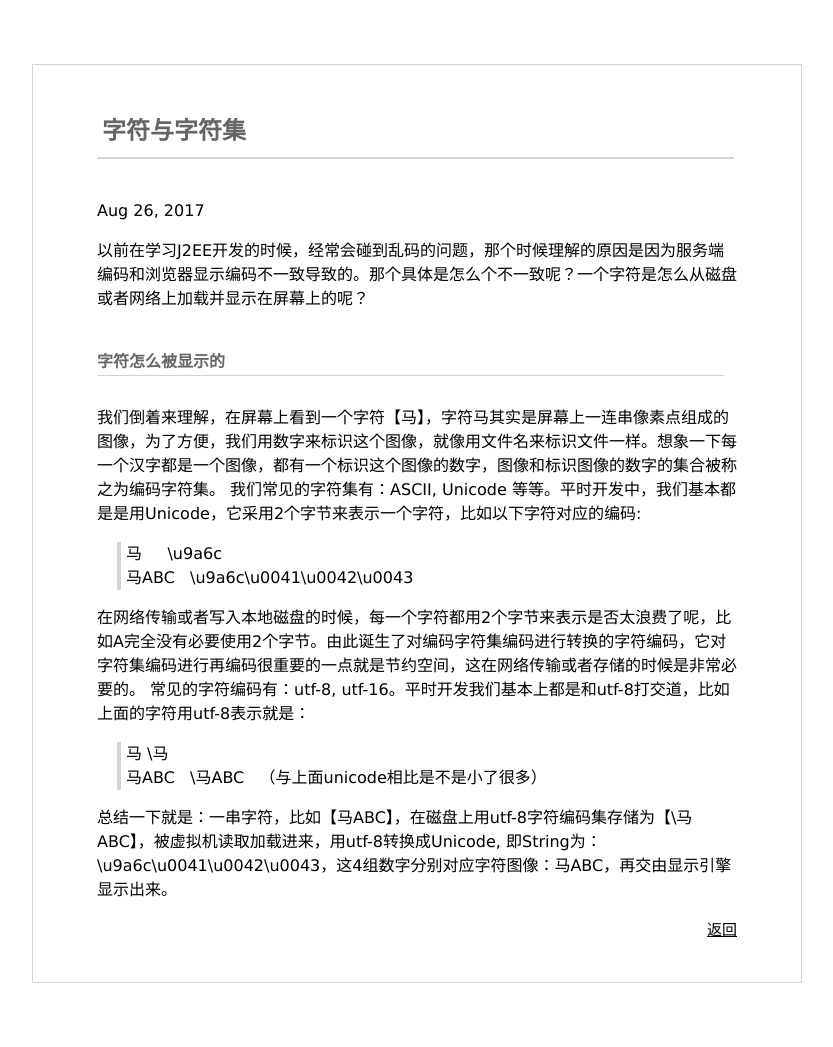
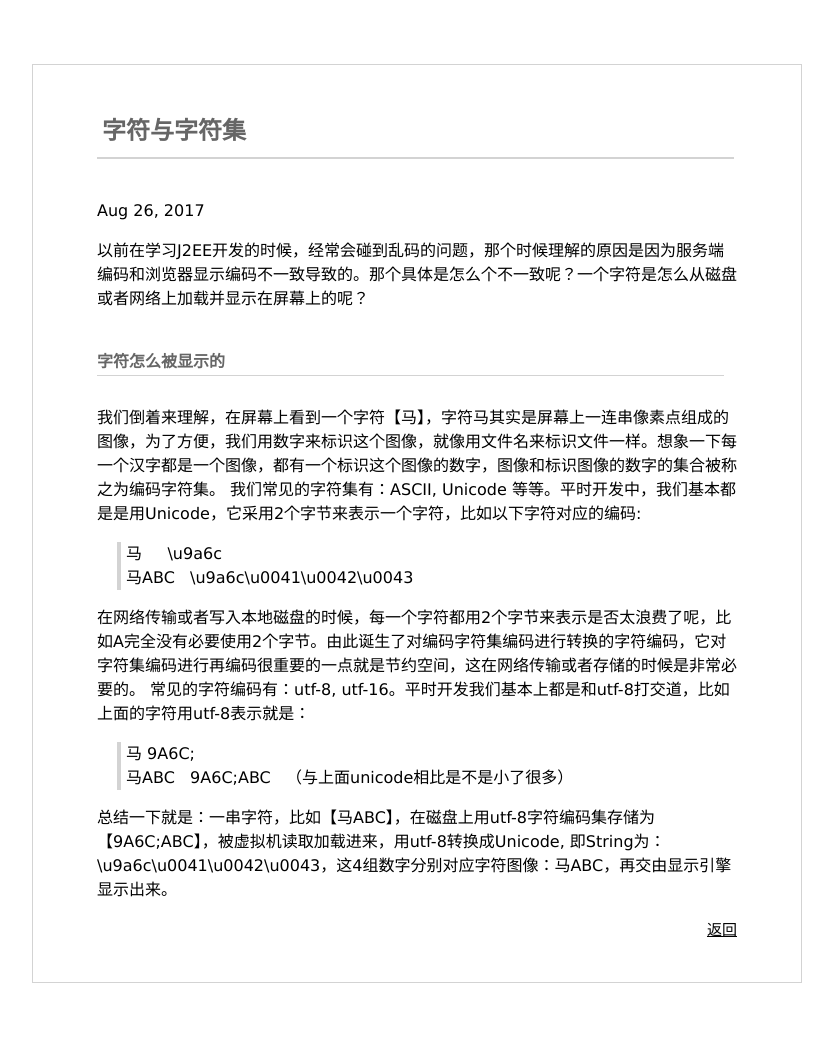
Before and after one commit to chufengma/blog, a Jekyll site: the page built from _posts/2017-08-26-字符与字符集.md, in a window 1280 px wide. Shown: the whole page, without its empty margins (224-1057 px from the left). Built offline with Jekyll 4.4.1, drawn with Linux system fonts in a browser that asks for light colours; our own code applies the rules of GitHub Pages for plain Markdown files.

Commit message:
Update 2017-08-26-字符与字符集.md

```diff
--- a/_posts/2017-08-26-字符与字符集.md
+++ b/_posts/2017-08-26-字符与字符集.md
@@ -9,7 +9,7 @@
 
 在网络传输或者写入本地磁盘的时候，每一个字符都用2个字节来表示是否太浪费了呢，比如A完全没有必要使用2个字节。由此诞生了对编码字符集编码进行转换的字符编码，它对字符集编码进行再编码很重要的一点就是节约空间，这在网络传输或者存储的时候是非常必要的。
 常见的字符编码有：utf-8, utf-16。平时开发我们基本上都是和utf-8打交道，比如上面的字符用utf-8表示就是：
-> 马      \&#x9A6C;
-马ABC   \&#x9A6C;ABC   （与上面unicode相比是不是小了很多）
+> 马    9A6C;
+马ABC   9A6C;ABC   （与上面unicode相比是不是小了很多）
 
-总结一下就是：一串字符，比如【马ABC】，在磁盘上用utf-8字符编码集存储为【\&#x9A6C;ABC】，被虚拟机读取加载进来，用utf-8转换成Unicode, 即String为：\u9a6c\u0041\u0042\u0043，这4组数字分别对应字符图像：马ABC，再交由显示引擎显示出来。
+总结一下就是：一串字符，比如【马ABC】，在磁盘上用utf-8字符编码集存储为【9A6C;ABC】，被虚拟机读取加载进来，用utf-8转换成Unicode, 即String为：\u9a6c\u0041\u0042\u0043，这4组数字分别对应字符图像：马ABC，再交由显示引擎显示出来。
```
